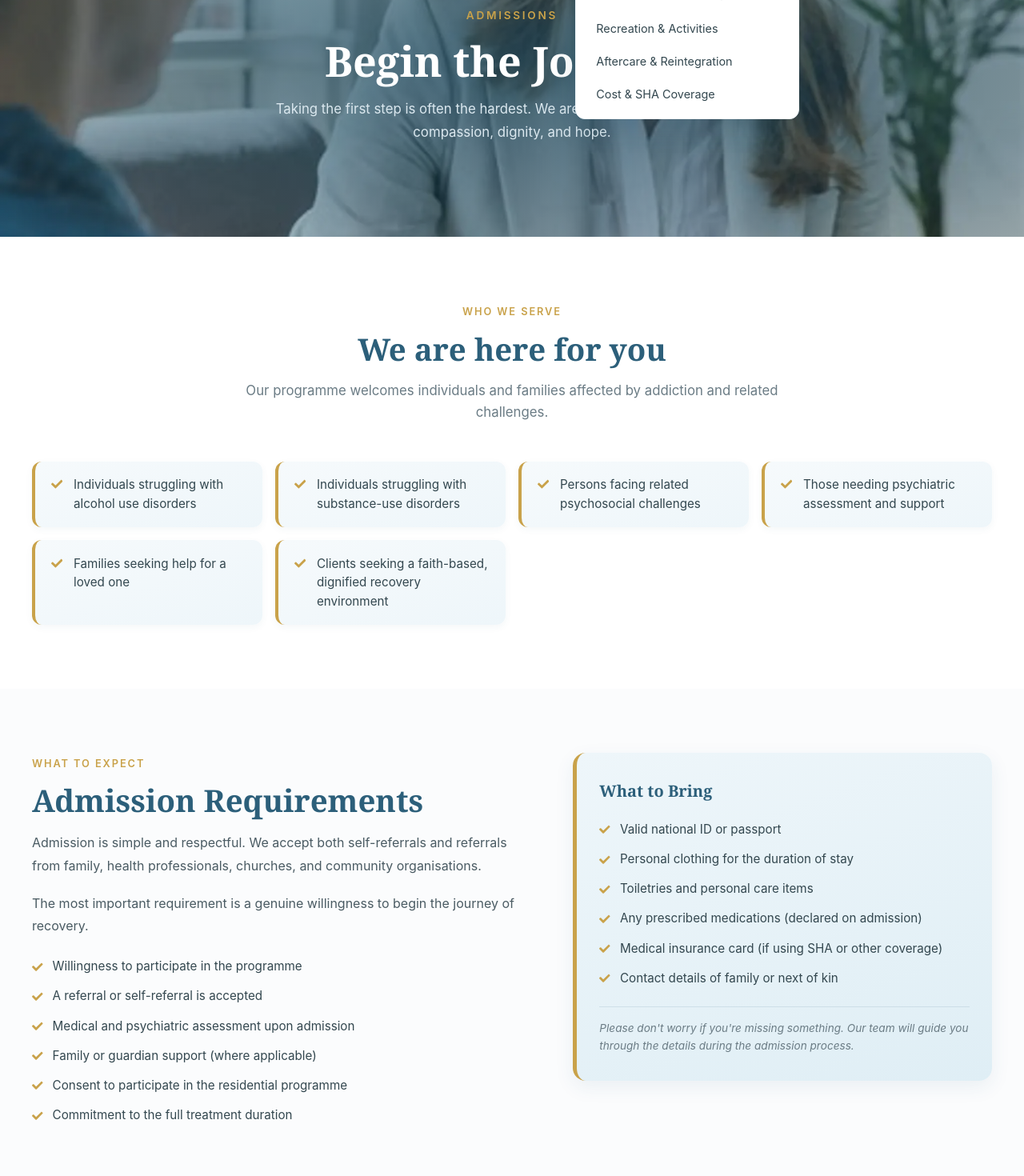
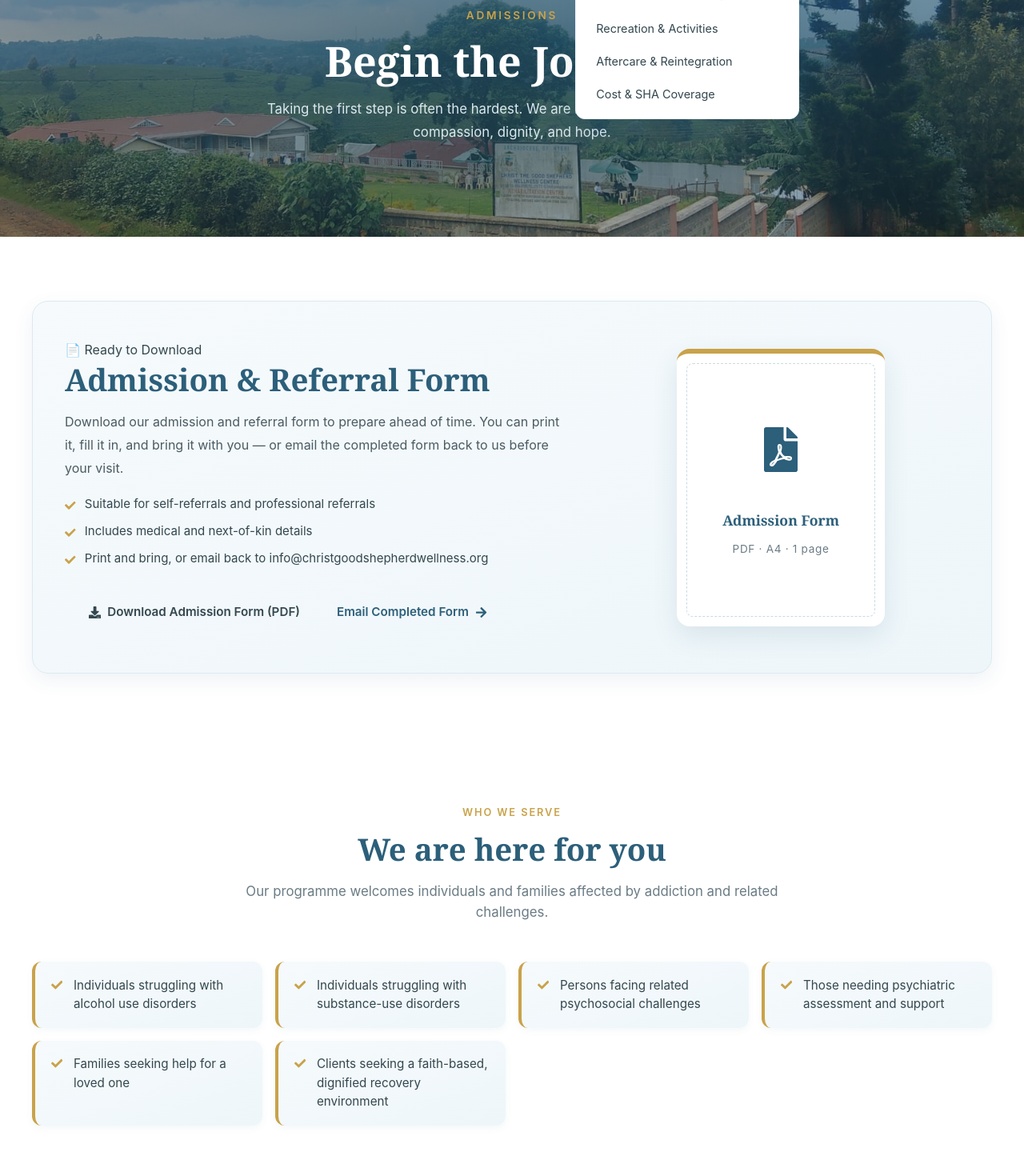
Before and after one commit to bjornsmwaura-lgtm/christ-good-shepherd-website, a React (Vite) app: page /admissions in a window 1280 px wide. Shown: the part 320-1790 px from the top of the page at 80% size. Built offline with nearby package versions, Linux system fonts and the light colour scheme.

Commit message:
Wire up Admissions form with EmailJS and fix hero image import

```diff
--- a/src/pages/Admissions.jsx
+++ b/src/pages/Admissions.jsx
@@ -13,9 +13,11 @@ import {
   FaCalendarCheck,
   FaShieldAlt,
   FaArrowRight,
+  FaDownload,
+  FaFilePdf,
 } from 'react-icons/fa';
-import { FaDownload, FaFilePdf } from 'react-icons/fa';
-import admissionsHero from '../assets/images/admissions-hero.webp';
+import { sendEmail } from '../lib/emailjs';
+import admissionsHero from '../assets/images/rehabhero1.jpeg';
 import './Admissions.css';
 
 function Admissions() {
@@ -28,17 +30,41 @@ function Admissions() {
   });
 
   const [submitted, setSubmitted] = useState(false);
+  const [loading, setLoading] = useState(false);
+  const [error, setError] = useState('');
 
   const handleChange = (e) => {
     const { name, value } = e.target;
     setFormData((prev) => ({ ...prev, [name]: value }));
   };
 
-  const handleSubmit = (e) => {
+  const handleSubmit = async (e) => {
     e.preventDefault();
-    // For now, we'll just show a success message.
-    // Later we can wire this to email (EmailJS, Formspree, etc.)
-    setSubmitted(true);
+    setLoading(true);
+    setError('');
+
+    try {
+      await sendEmail({
+        form_type: 'Admissions Inquiry',
+        from_name: formData.name,
+        from_email: formData.email || 'Not provided',
+        from_phone: formData.phone,
+        reply_to: formData.email || 'info@christgoodshepherdwellness.org',
+        subject: '',
+        area: '',
+        availability: '',
+        relationship: `Inquiry for: ${formData.relationship}`,
+        message: formData.message,
+      });
+      setSubmitted(true);
+    } catch (err) {
+      console.error('Email send error:', err);
+      setError(
+        'Something went wrong. Please try again, or call us directly at 0791 770 653.'
+      );
+    } finally {
+      setLoading(false);
+    }
   };
 
   const whoWeServe = [
@@ -68,7 +94,7 @@ function Admissions() {
     {
       icon: <FaClipboardList />,
       title: '2. Initial Consultation',
-      text: 'We discuss the situation, answer your questions, and confirm whether our programme suits the client\'s needs.',
+      text: "We discuss the situation, answer your questions, and confirm whether our programme suits the client's needs.",
     },
     {
       icon: <FaUserMd />,
@@ -103,6 +129,14 @@ function Admissions() {
 
   return (
     <div className="admissions">
+      <Helmet>
+        <title>Admissions · Christ the Good Shepherd Wellness Centre</title>
+        <meta
+          name="description"
+          content="How to join our programme — admission requirements, the step-by-step process, cost, SHA coverage, and a downloadable admission form."
+        />
+      </Helmet>
+
       {/* ===== PAGE HERO ===== */}
       <section
         className="page-hero"
@@ -114,18 +148,66 @@ function Admissions() {
           <h1 className="page-hero__title">Begin the Journey</h1>
           <p className="page-hero__subtitle">
             Taking the first step is often the hardest. We are here to walk
-            with you with compassion, dignity, and hope.
+            with you — with compassion, dignity, and hope.
           </p>
         </div>
       </section>
 
-      <Helmet>
-  <title>Admissions · Christ the Good Shepherd Wellness Centre</title>
-  <meta
-    name="description"
-    content="How to join our programme: admission requirements, the step-by-step process, cost, SHA coverage, and a downloadable admission form."
-  />
-</Helmet>
+      {/* ===== DOWNLOADABLE FORM ===== */}
+      <section className="section download-form">
+        <div className="container">
+          <div className="download-form__inner">
+            <div className="download-form__content">
+              <span className="download-form__badge">📄 Ready to Download</span>
+              <h2 className="section__title">Admission & Referral Form</h2>
+              <p>
+                Download our admission and referral form to prepare ahead of
+                time. You can print it, fill it in, and bring it with you — or
+                email the completed form back to us before your visit.
+              </p>
+              <ul className="download-form__features">
+                <li>
+                  <FaCheck className="check-list__icon" />
+                  Suitable for self-referrals and professional referrals
+                </li>
+                <li>
+                  <FaCheck className="check-list__icon" />
+                  Includes medical and next-of-kin details
+                </li>
+                <li>
+                  <FaCheck className="check-list__icon" />
+                  Print and bring, or email back to info@christgoodshepherdwellness.org
+                </li>
+              </ul>
+              <div className="download-form__buttons">
+                <a
+                  href="/forms/admission-form.pdf"
+                  download="CGS-Admission-Form.pdf"
+                  className="btn btn--download"
+                >
+                  <FaDownload /> Download Admission Form (PDF)
+                </a>
+                <a
+                  href="mailto:info@christgoodshepherdwellness.org?subject=Admission%20Form%20Submission"
+                  className="btn btn--ghost"
+                >
+                  Email Completed Form <FaArrowRight />
+                </a>
+              </div>
+            </div>
+
+            <div className="download-form__preview">
+              <div className="download-form__preview-inner">
+                <div className="download-form__doc-icon">
+                  <FaFilePdf />
+                </div>
+                <span className="download-form__doc-label">Admission Form</span>
+                <span className="download-form__doc-meta">PDF · A4 · 1 page</span>
+              </div>
+            </div>
+          </div>
+        </div>
+      </section>
 
       {/* ===== WHO WE SERVE ===== */}
       <section className="section who-we-serve">
@@ -187,7 +269,7 @@ function Admissions() {
                 ))}
               </ul>
               <p className="requirements__card-note">
-                Please don't worry if you're missing something. Our team
+                Please don't worry if you're missing something — our team
                 will guide you through the details during the admission
                 process.
               </p>
@@ -203,7 +285,7 @@ function Admissions() {
             <span className="section__eyebrow">Step by Step</span>
             <h2 className="section__title">The Admission Process</h2>
             <p className="section__subtitle">
-              From the first phone call to aftercare support, here is what
+              From the first phone call to aftercare support — here is what
               the journey looks like.
             </p>
           </div>
@@ -256,62 +338,6 @@ function Admissions() {
         </div>
       </section>
 
-      {/* ===== DOWNLOADABLE FORM ===== */}
-<section className="section download-form">
-  <div className="container">
-    <div className="download-form__inner">
-      <div className="download-form__content">
-        <span className="section__eyebrow">Download</span>
-        <h2 className="section__title">Admission & Referral Form</h2>
-        <p>
-          Download our admission and referral form to prepare ahead of time.
-          You can print it, fill it in, and bring it with you or email the
-          completed form back to us before your visit.
-        </p>
-        <ul className="download-form__features">
-          <li>
-            <FaCheck className="check-list__icon" />
-            Suitable for self-referrals and professional referrals
-          </li>
-          <li>
-            <FaCheck className="check-list__icon" />
-            Includes medical and next-of-kin details
-          </li>
-          <li>
-            <FaCheck className="check-list__icon" />
-            Print and bring, or email back to cgsrehab@gmail.com
-          </li>
-        </ul>
-        <div className="download-form__buttons">
-          <a
-            href="/forms/admission-form.pdf"
-            download="CGS-Admission-Form.pdf"
-            className="btn btn--primary"
-          >
-            <FaDownload /> Download Form (PDF)
-          </a>
-          <a
-            href="mailto:cgsrehab@gmail.com?subject=Admission%20Form%20Submission"
-            className="btn btn--ghost"
-          >
-            Email Completed Form <FaArrowRight />
-          </a>
-        </div>
-      </div>
-
-      <div className="download-form__preview">
-        <div className="download-form__preview-inner">
-          <div className="download-form__doc-icon">
-            <FaFilePdf />
-          </div>
-          <span className="download-form__doc-label">Admission Form</span>
-          <span className="download-form__doc-meta">PDF · A4 · 1 page</span>
-        </div>
-      </div>
-    </div>
-  </div>
-</section>
-
       {/* ===== INQUIRY FORM ===== */}
       <section className="section inquiry">
         <div className="container">
@@ -321,7 +347,7 @@ function Admissions() {
               <h2 className="section__title">Make an Inquiry</h2>
               <p>
                 Fill in the form and our team will reach out to you
-                confidentially. You can also call or WhatsApp us directly,
+                confidentially. You can also call or WhatsApp us directly —
                 whichever feels easier.
               </p>
 
@@ -330,7 +356,7 @@ function Admissions() {
                   <FaPhone className="inquiry__contact-icon" />
                   <div>
                     <strong>Call Us</strong>
-                    <span>+254 791 770 653</span>
+                    <span>0791 770 653</span>
                   </div>
                 </a>
 
@@ -348,13 +374,13 @@ function Admissions() {
                 </a>
 
                 <a
-                  href="mailto:cgsrehab@gmail.com"
+                  href="mailto:info@christgoodshepherdwellness.org"
                   className="inquiry__contact-item"
                 >
                   <FaEnvelope className="inquiry__contact-icon" />
                   <div>
                     <strong>Email</strong>
-                    <span>cgsrehab@gmail.com</span>
+                    <span>info@christgoodshepherdwellness.org</span>
                   </div>
                 </a>
               </div>
@@ -372,7 +398,7 @@ function Admissions() {
                     contact you confidentially and as soon as possible.
                   </p>
                   <p className="inquiry__success-verse">
-                    "The Lord is close to the brokenhearted." — Psalm 34:18 -
+                    "The Lord is close to the brokenhearted." — Psalm 34:18
                   </p>
                   <button
                     className="btn btn--primary"
@@ -473,8 +499,14 @@ function Admissions() {
                     inquiry.
                   </p>
 
-                  <button type="submit" className="btn btn--primary btn--full">
-                    Send Inquiry <FaArrowRight />
+                  {error && <p className="form-error">{error}</p>}
+
+                  <button
+                    type="submit"
+                    className="btn btn--primary btn--full"
+                    disabled={loading}
+                  >
+                    {loading ? 'Sending...' : <>Send Inquiry <FaArrowRight /></>}
                   </button>
                 </form>
               )}
@@ -496,7 +528,7 @@ function Admissions() {
             </p>
             <div className="admissions-cta__buttons">
               <a href="tel:+254791770653" className="btn btn--primary">
-                <FaPhone /> Call +254 791 770 653
+                <FaPhone /> Call 0791 770 653
               </a>
               <Link to="/programs" className="btn btn--outline-light">
                 View Our Programmes
```
